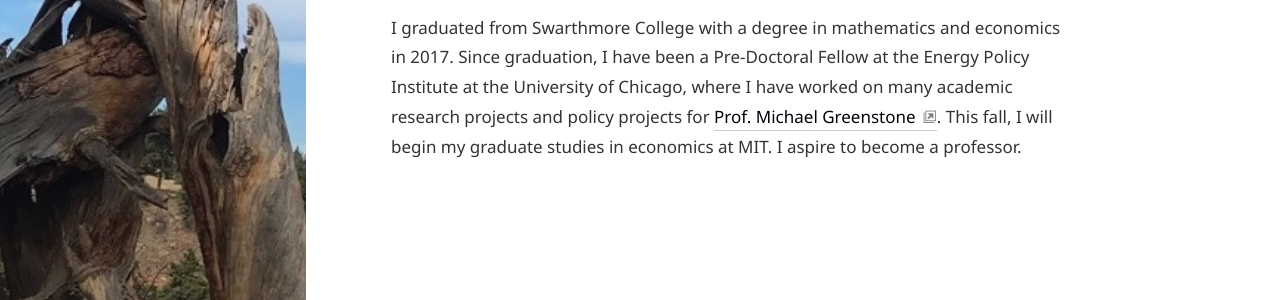
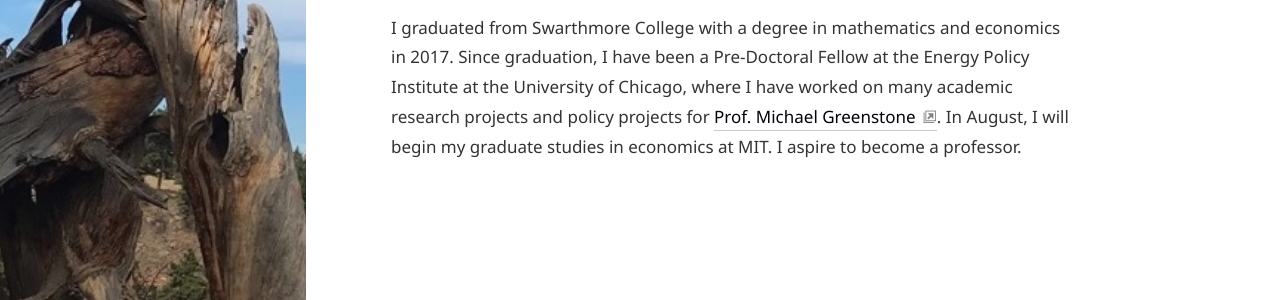
Before and after one commit to verklighet/verklighet.github.io, a Jekyll site: the page built from about.html, in a window 1280 px wide. Shown: the part 150-450 px from the top of the page. Built offline with Jekyll 4.4.1, drawn with Linux system fonts in a browser that asks for light colours; some web fonts are replaced.

Commit message:
about tweak

```diff
--- a/about.html
+++ b/about.html
@@ -4,4 +4,4 @@ title: About Me
 menu: true
 order: 2
 ---
-<p>I graduated from Swarthmore College with a degree in mathematics and economics in 2017. Since graduation, I have been a Pre-Doctoral Fellow at the Energy Policy Institute at the University of Chicago, where I have worked on many academic research projects and policy projects for <a href="https://www.michaelgreenstone.com/">Prof. Michael Greenstone</a>. This fall, I will begin my graduate studies in economics at MIT. I aspire to become a professor.</p>
+<p>I graduated from Swarthmore College with a degree in mathematics and economics in 2017. Since graduation, I have been a Pre-Doctoral Fellow at the Energy Policy Institute at the University of Chicago, where I have worked on many academic research projects and policy projects for <a href="https://www.michaelgreenstone.com/">Prof. Michael Greenstone</a>. In August, I will begin my graduate studies in economics at MIT. I aspire to become a professor.</p>
```
